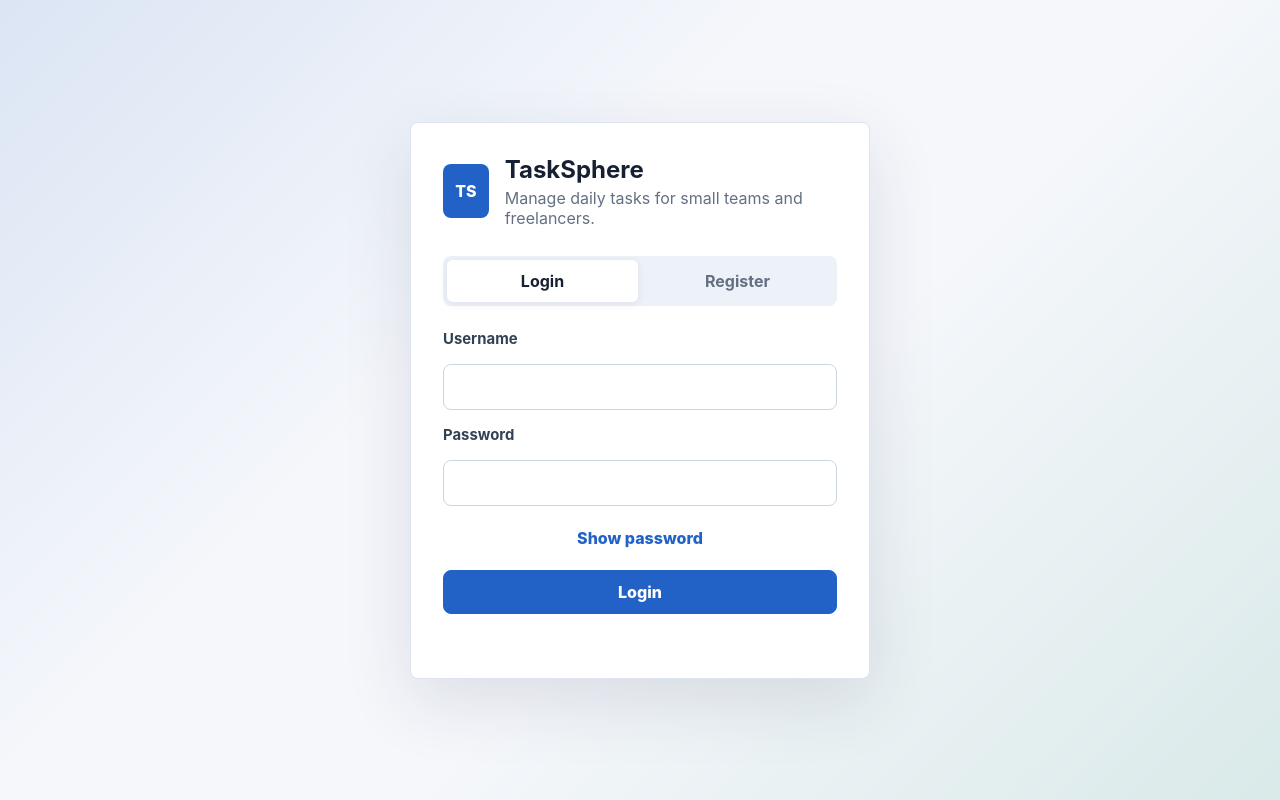
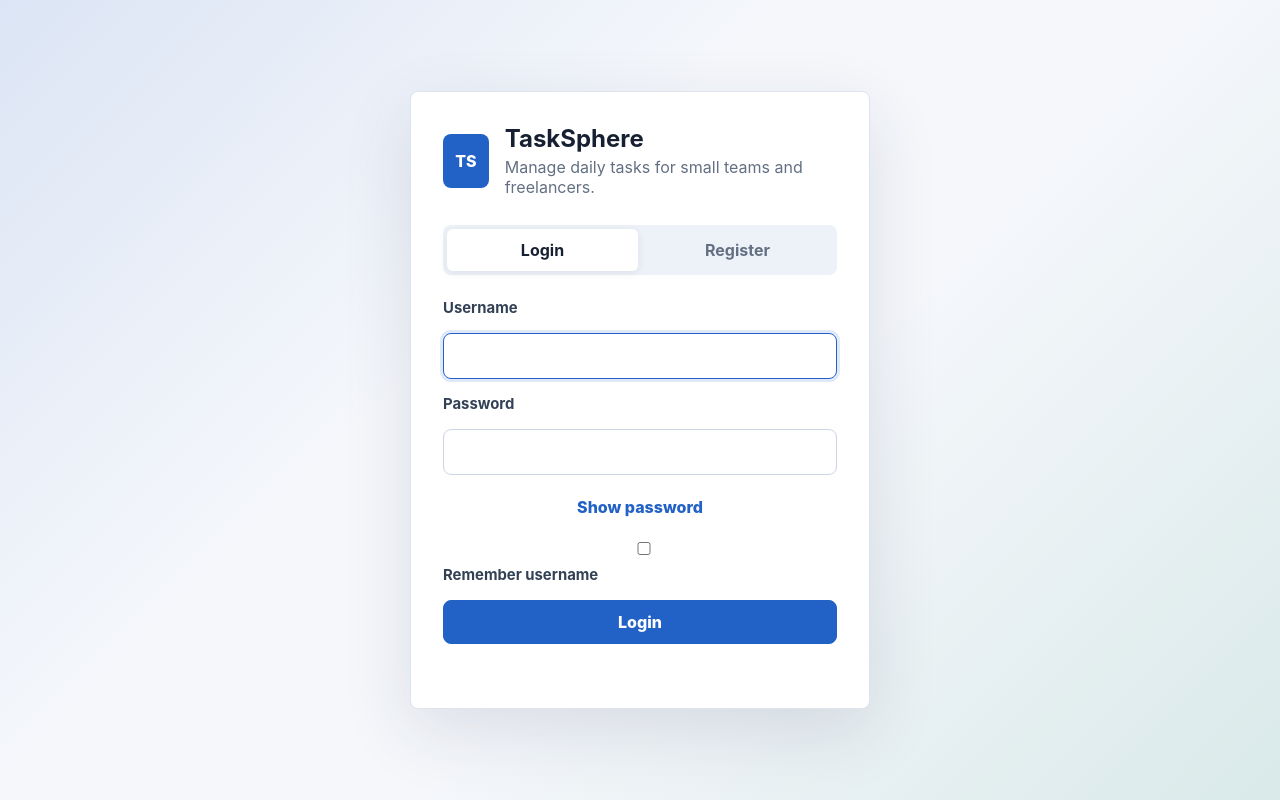
Before and after one commit to jason127vip-dot/assignment2forTeam, a React (Vite) app in the folder frontend/: page / in a window 1280 px wide. Built offline with nearby package versions, Linux system fonts and the light colour scheme; no server answers.

Commit message:
Add remember username to login form

```diff
--- a/frontend/src/auth/LoginForm.jsx
+++ b/frontend/src/auth/LoginForm.jsx
@@ -2,10 +2,16 @@ import { useState } from "react";
 import { apiRequest } from "../api/client";
 
 function LoginForm({ onAuthenticated }) {
+  const savedUsername = localStorage.getItem("rememberedUsername") || "";
+
   const [form, setForm] = useState({
-    username: "",
+    username: savedUsername,
     password: "",
   });
+
+  const [rememberUsername, setRememberUsername] = useState(
+    Boolean(savedUsername)
+  );
 
   const [error, setError] = useState("");
   const [isSubmitting, setIsSubmitting] = useState(false);
@@ -19,7 +25,6 @@ function LoginForm({ onAuthenticated }) {
       [name]: value,
     }));
 
-    // Clear the previous error when the user changes a field.
     if (error) {
       setError("");
     }
@@ -48,15 +53,17 @@ function LoginForm({ onAuthenticated }) {
     event.preventDefault();
     setError("");
 
-    if (!validateForm()) {
+    if (isSubmitting || !validateForm()) {
       return;
     }
 
     setIsSubmitting(true);
 
+    const trimmedUsername = form.username.trim();
+
     try {
       const loginDetails = {
-        username: form.username.trim(),
+        username: trimmedUsername,
         password: form.password,
       };
 
@@ -65,11 +72,27 @@ function LoginForm({ onAuthenticated }) {
         body: JSON.stringify(loginDetails),
       });
 
+      if (rememberUsername) {
+        localStorage.setItem("rememberedUsername", trimmedUsername);
+      } else {
+        localStorage.removeItem("rememberedUsername");
+      }
+
       onAuthenticated(data);
     } catch (err) {
       setError(
-        err.message || "Login failed. Please check your details and try again."
+        err.message ||
+          "Login failed. Please check your username and password and try again."
       );
+
+      // Clear the password after an unsuccessful login attempt.
+      setForm((current) => ({
+        ...current,
+        password: "",
+      }));
+
+      // Return the password input to its hidden state.
+      setShowPassword(false);
     } finally {
       setIsSubmitting(false);
     }
@@ -85,9 +108,11 @@ function LoginForm({ onAuthenticated }) {
         value={form.username}
         onChange={updateField}
         autoComplete="username"
+        maxLength={50}
         disabled={isSubmitting}
         aria-invalid={Boolean(error)}
         required
+        autoFocus
       />
 
       <label htmlFor="login-password">Password</label>
@@ -108,11 +133,21 @@ function LoginForm({ onAuthenticated }) {
         type="button"
         aria-pressed={showPassword}
         aria-controls="login-password"
-        disabled={isSubmitting}
+        disabled={isSubmitting || !form.password}
         onClick={() => setShowPassword((current) => !current)}
       >
         {showPassword ? "Hide password" : "Show password"}
       </button>
+
+      <label className="remember-username">
+        <input
+          type="checkbox"
+          checked={rememberUsername}
+          disabled={isSubmitting}
+          onChange={(event) => setRememberUsername(event.target.checked)}
+        />
+        Remember username
+      </label>
 
       {error && (
         <p className="form-error" role="alert">
```
